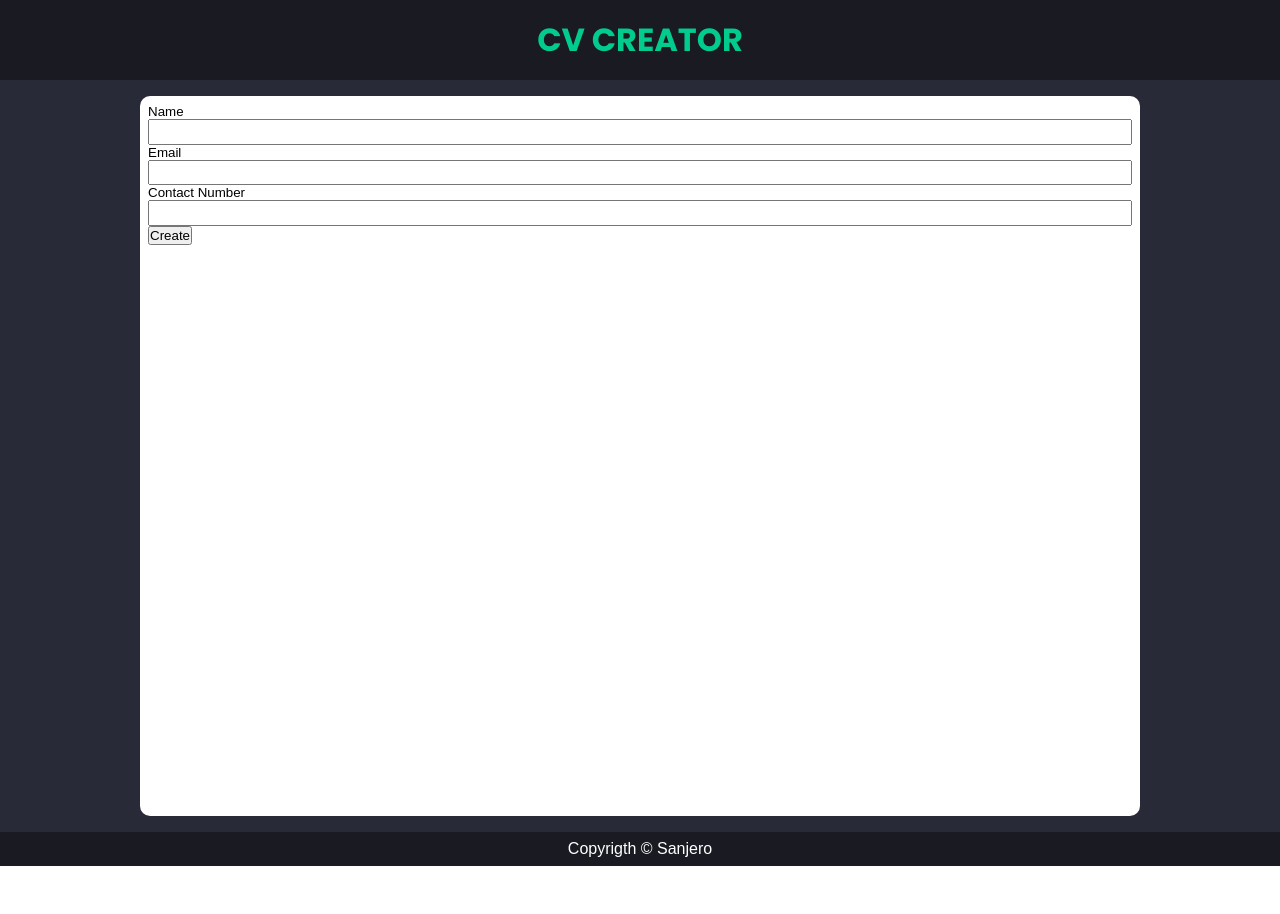
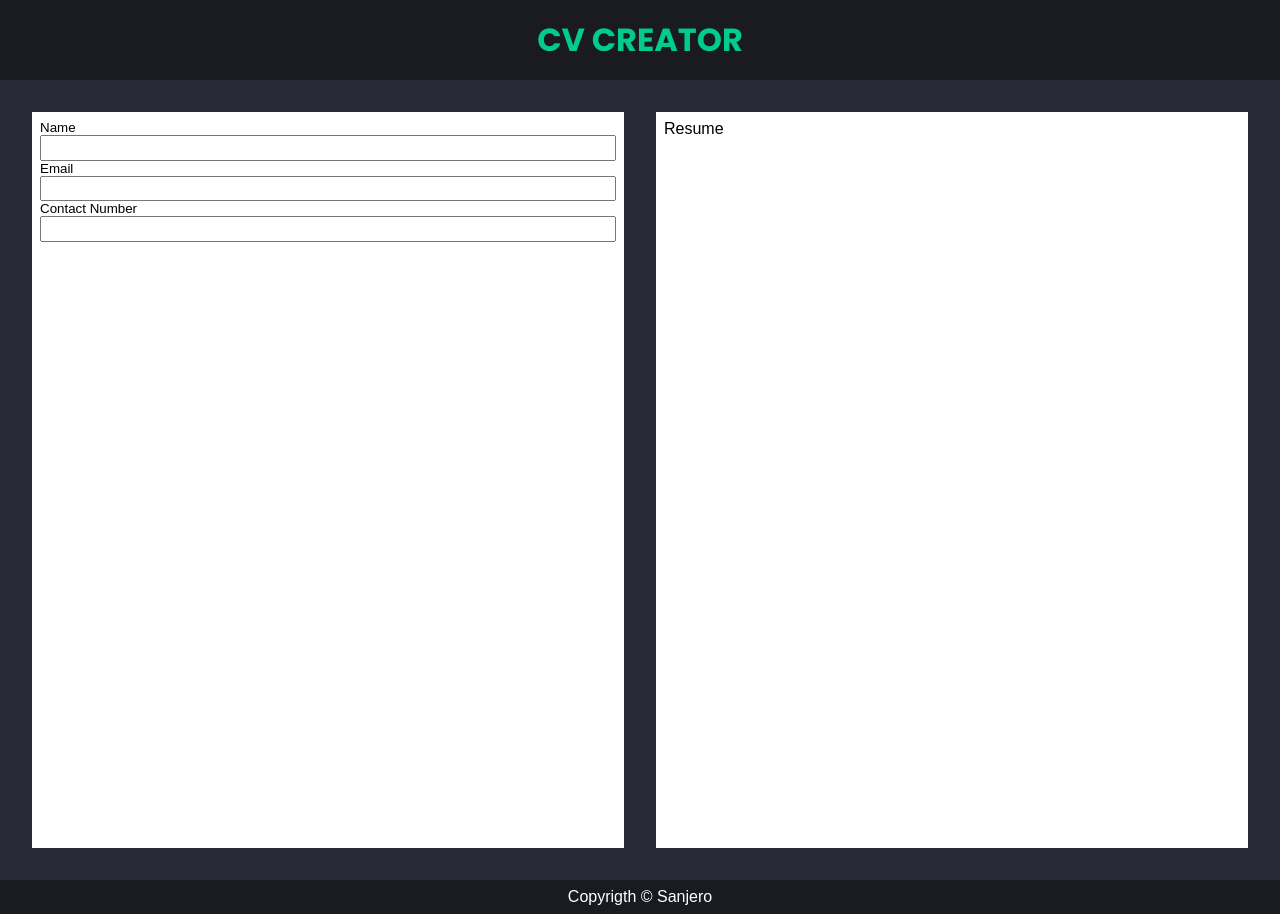
Before and after one commit to Sanjero20/cv-application, a React (Vite) app: page / in a window 1280 px wide. Before the commit the page ends 866 px from the top, so only its background shows below. Built offline with nearby package versions, Linux system fonts and the light colour scheme; a web font is replaced by a local one.

Commit message:
Add Display section

```diff
--- a/src/App.jsx
+++ b/src/App.jsx
@@ -1,21 +1,43 @@
 import React, { Component } from 'react';
 import Header from './components/Header';
 import Form from './components/Form';
+import Resume from './components/Resume';
 import Footer from './components/Footer';
 
 import './styles/App.css';
-import './styles/Form.css';
 
 class App extends Component {
   constructor(props) {
     super(props);
+
+    this.editValues.bind();
+
+    this.state = {};
   }
+
+  editValues = (data) => {
+    this.setState(
+      {
+        name: data.name,
+        email: data.email,
+        contact: data.contact,
+        education: data.education,
+        workExperience: data.workExperience,
+      },
+      () => {
+        console.log('app', this.state);
+      }
+    );
+  };
 
   render() {
     return (
       <div className="App">
         <Header></Header>
-        <Form></Form>
+        <main>
+          <Form editValues={this.editValues}></Form>
+          <Resume></Resume>
+        </main>
         <Footer></Footer>
       </div>
     );
--- a/src/components/Form.jsx
+++ b/src/components/Form.jsx
@@ -7,6 +7,7 @@ export class Form extends Component {
 
     this.inputHandler.bind();
     this.createCV.bind();
+    this.editValues = this.props.editValues;
 
     this.state = {
       name: '',
@@ -27,15 +28,15 @@ export class Form extends Component {
   createCV = (e) => {
     e.preventDefault();
     console.log(this.state);
+    this.editValues(this.state);
   };
 
   render() {
     return (
-      <form onSubmit={this.createCV} id="cv-builder">
+      <form id="cv-builder">
         <Personal inputHandler={this.inputHandler}></Personal>
         {/* Educational Experience */}
         {/* Practical Experience */}
-        <button type="submit">Create</button>
       </form>
     );
   }
--- /dev/null
+++ b/src/components/Resume.jsx
@@ -0,0 +1,13 @@
+import React, { Component } from 'react';
+
+class Resume extends Component {
+  constructor(props) {
+    super(props);
+  }
+
+  render() {
+    return <div className="Resume">Resume</div>;
+  }
+}
+
+export default Resume;
--- a/src/styles/App.css
+++ b/src/styles/App.css
@@ -1,7 +1,8 @@
 .App {
+  min-height: 100vh;
   display: flex;
   flex-direction: column;
-  gap: 1em;
+  justify-content: space-between;
 }
 
 /* Header and Footer */
@@ -24,3 +25,44 @@ footer {
 }
 
 /*  */
+main {
+  box-sizing: border-box;
+  min-height: 100vh;
+  padding: 2em;
+  display: flex;
+  gap: 2em;
+}
+
+/* Form and Display */
+.Resume,
+#cv-builder {
+  box-sizing: border-box;
+  background-color: white;
+  width: 100%;
+  padding: 0.5em;
+}
+
+fieldset {
+  border: 0;
+  display: flex;
+  flex-direction: column;
+}
+
+input {
+  padding: 0.25em;
+}
+
+label {
+  font-size: smaller;
+}
+
+@media only screen and (max-width: 800px) {
+  main {
+    flex-direction: column;
+  }
+
+  .Resume,
+  #cv-builder {
+    min-height: 80vh;
+  }
+}
--- a/src/styles/Form.css
+++ /dev/null
@@ -1,23 +0,0 @@
-#cv-builder {
-  box-sizing: border-box;
-  margin: 0 auto;
-  background-color: white;
-  width: var(--container-width);
-  min-height: 90vh;
-  border-radius: 10px;
-  padding: 0.5em;
-}
-
-fieldset {
-  border: 0;
-  display: flex;
-  flex-direction: column;
-}
-
-input {
-  padding: 0.25em;
-}
-
-label {
-  font-size: smaller;
-}
--- a/src/styles/index.css
+++ b/src/styles/index.css
@@ -5,7 +5,6 @@
   --primary: #282a37;
   --secondary: #01cc8e;
   --dark-grey: #191a22;
-  --container-width: min(1000px, 80%);
 }
 
 * {
@@ -14,11 +13,11 @@
 }
 
 body {
+  min-height: 100vh;
   font-family: 'Andika', sans-serif;
-  min-height: 100vh;
 }
 
 #root {
-  height: 100%;
+  min-height: 100%;
   background-color: var(--primary);
 }
```
